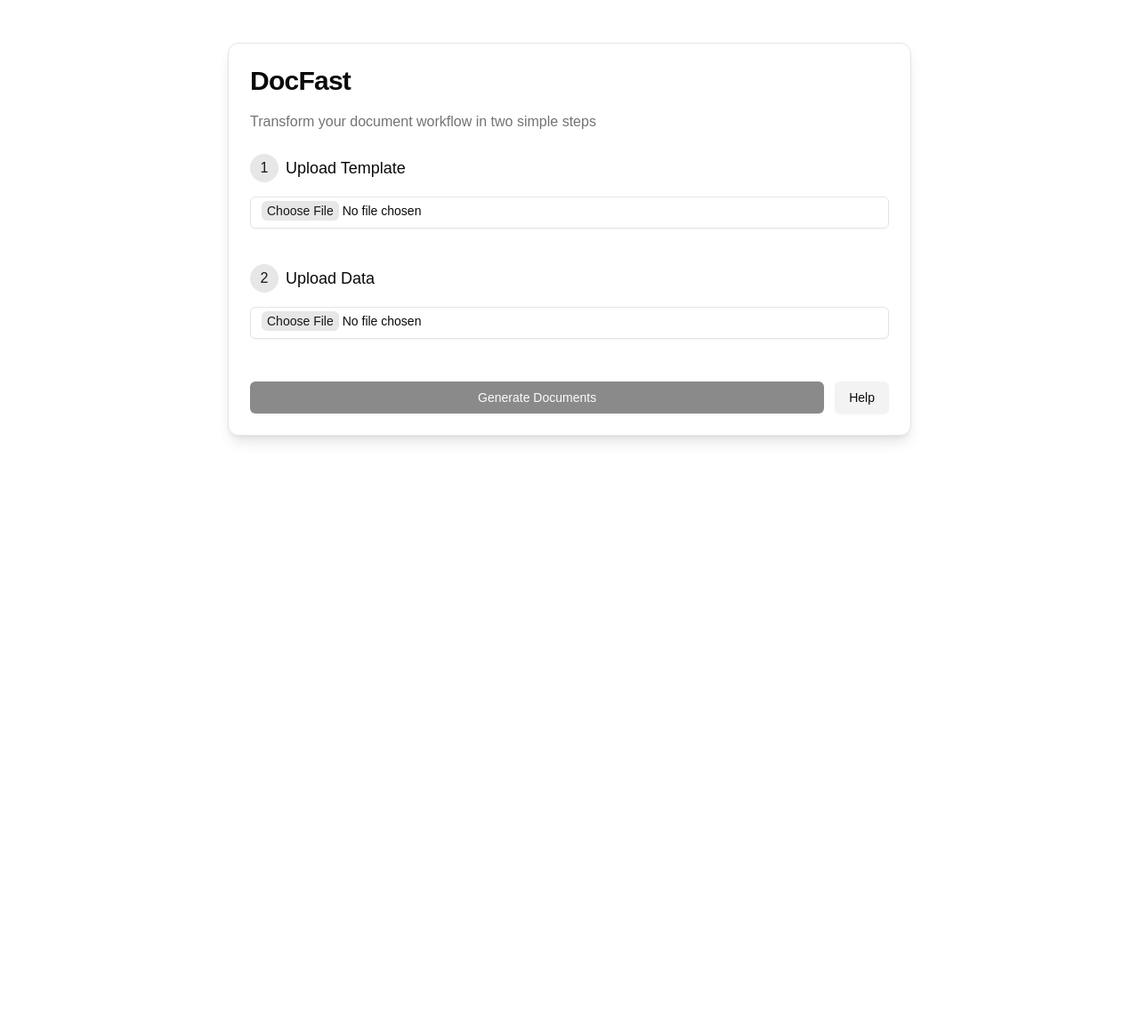
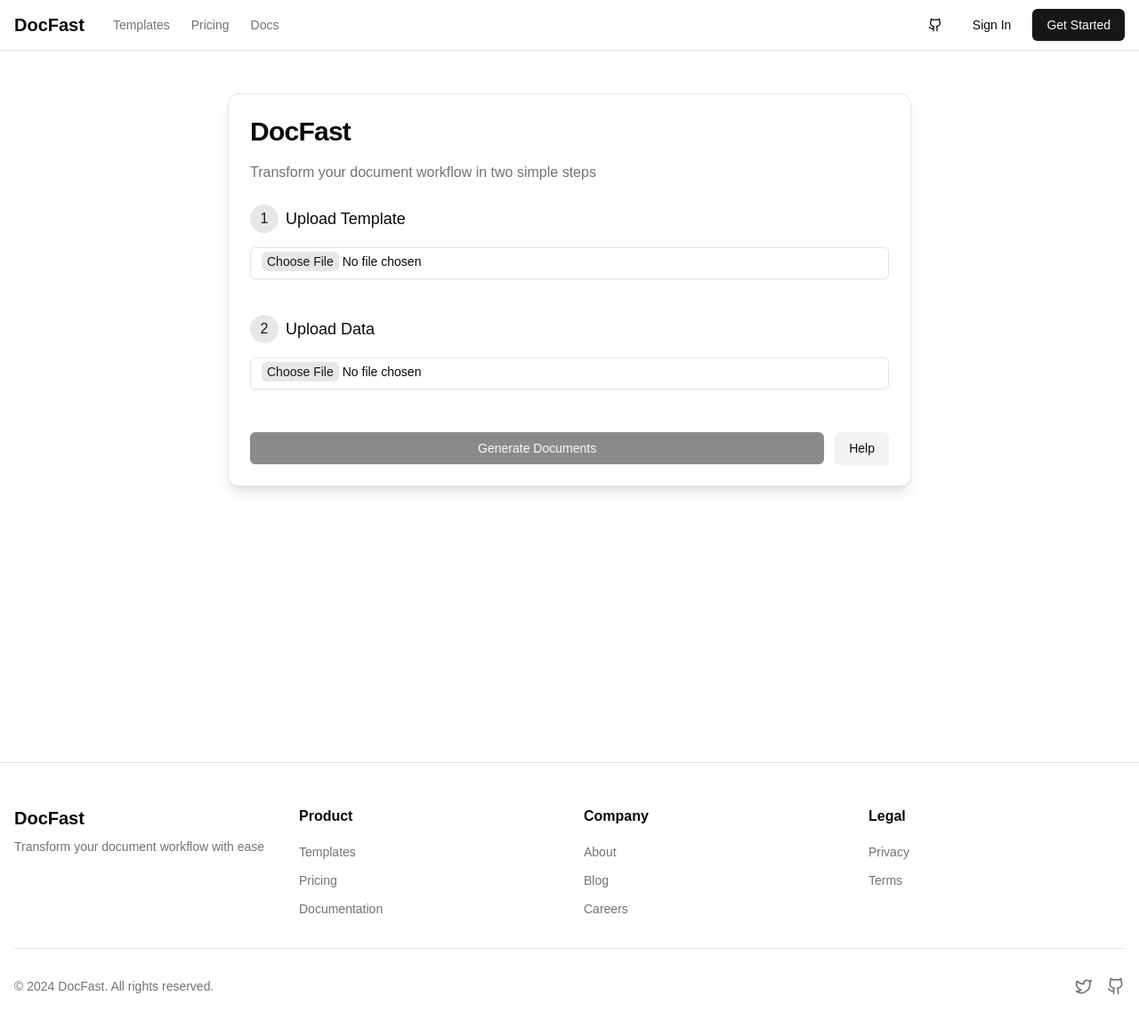
Before and after one commit to ralpholazo24/docfast, a Next.js app: page / in a window 1280 px wide. Shown: the top 1156 px of the page at 89% size. Before the commit the page ends 800 px from the top, so only its background shows below. Built offline with nearby package versions, Linux system fonts and the light colour scheme.

Commit message:
Add navbar and footer

```diff
--- a/src/app/page.tsx
+++ b/src/app/page.tsx
@@ -12,6 +12,8 @@ import { DataPreview } from '@/components/document-generator/data-preview';
 import { GenerateButton } from '@/components/document-generator/generate-button';
 import { UserGuide } from '@/components/shared/guide';
 import type { CsvPreview } from '@/components/document-generator/types';
+import { Navbar } from "@/components/layout/navbar";
+import { Footer } from "@/components/layout/footer";
 
 export default function Page() {
   const [document, setDocument] = useState<File | null>(null);
@@ -90,7 +92,11 @@ export default function Page() {
   };
 
   return (
+    <>
+
+      <Navbar />
       <div className="container mx-auto py-12 px-4 min-h-screen bg-background/50">
+
         <Card className="w-full max-w-3xl mx-auto shadow-lg">
           <CardHeader className="space-y-4 pb-6">
             <CardTitle className="text-3xl font-medium font-bold">DocFast</CardTitle>
@@ -147,5 +153,7 @@ export default function Page() {
           </Dialog>
         )}
       </div>
+      <Footer />
+    </>
   );
 }
--- /dev/null
+++ b/src/components/layout/footer.tsx
@@ -0,0 +1,91 @@
+import { Github, Twitter } from "lucide-react";
+import Link from "next/link";
+
+export function Footer() {
+  return (
+    <footer className="border-t bg-background">
+      <div className="container mx-auto px-4 py-8 md:py-12">
+        <div className="grid grid-cols-1 sm:grid-cols-2 md:grid-cols-4 gap-8">
+          <div className="col-span-1 sm:col-span-2 md:col-span-1">
+            <Link href="/" className="flex items-center space-x-2">
+              <span className="font-bold text-xl">DocFast</span>
+            </Link>
+            <p className="mt-2 text-sm text-muted-foreground">
+              Transform your document workflow with ease
+            </p>
+          </div>
+          <div className="space-y-6 sm:space-y-0 sm:grid sm:grid-cols-2 md:grid-cols-3 col-span-1 sm:col-span-2 md:col-span-3 gap-8">
+            <div>
+              <h3 className="font-semibold mb-4">Product</h3>
+              <ul className="space-y-2">
+                <li>
+                  <Link href="/templates" className="text-sm text-muted-foreground hover:text-primary">
+                    Templates
+                  </Link>
+                </li>
+                <li>
+                  <Link href="/pricing" className="text-sm text-muted-foreground hover:text-primary">
+                    Pricing
+                  </Link>
+                </li>
+                <li>
+                  <Link href="/docs" className="text-sm text-muted-foreground hover:text-primary">
+                    Documentation
+                  </Link>
+                </li>
+              </ul>
+            </div>
+            <div>
+              <h3 className="font-semibold mb-4">Company</h3>
+              <ul className="space-y-2">
+                <li>
+                  <Link href="/about" className="text-sm text-muted-foreground hover:text-primary">
+                    About
+                  </Link>
+                </li>
+                <li>
+                  <Link href="/blog" className="text-sm text-muted-foreground hover:text-primary">
+                    Blog
+                  </Link>
+                </li>
+                <li>
+                  <Link href="/careers" className="text-sm text-muted-foreground hover:text-primary">
+                    Careers
+                  </Link>
+                </li>
+              </ul>
+            </div>
+            <div>
+              <h3 className="font-semibold mb-4">Legal</h3>
+              <ul className="space-y-2">
+                <li>
+                  <Link href="/privacy" className="text-sm text-muted-foreground hover:text-primary">
+                    Privacy
+                  </Link>
+                </li>
+                <li>
+                  <Link href="/terms" className="text-sm text-muted-foreground hover:text-primary">
+                    Terms
+                  </Link>
+                </li>
+              </ul>
+            </div>
+          </div>
+        </div>
+        <div className="mt-8 pt-8 border-t flex flex-col-reverse md:flex-row justify-between items-center gap-4">
+          <p className="text-sm text-muted-foreground text-center md:text-left">
+            © {new Date().getFullYear()} DocFast. All rights reserved.
+          </p>
+          <div className="flex items-center gap-4">
+            <Link href="https://twitter.com/docfast" target="_blank" className="text-muted-foreground hover:text-primary">
+              <Twitter className="h-5 w-5" />
+            </Link>
+            <Link href="https://github.com/yourusername/docfast" target="_blank" className="text-muted-foreground hover:text-primary">
+              <Github className="h-5 w-5" />
+            </Link>
+          </div>
+        </div>
+      </div>
+    </footer>
+  );
+}
--- /dev/null
+++ b/src/components/layout/navbar.tsx
@@ -0,0 +1,48 @@
+import { Button } from "@/components/ui/button";
+import { Github } from "lucide-react";
+import Link from "next/link";
+
+export function Navbar() {
+  return (
+    <header className="sticky top-0 z-50 w-full border-b bg-background/95 backdrop-blur supports-[backdrop-filter]:bg-background/60">
+      <div className="container mx-auto px-4 flex h-14 items-center justify-between">
+        <div className="flex items-center gap-8">
+          <Link href="/" className="flex items-center space-x-2">
+            <span className="font-bold text-xl">DocFast</span>
+          </Link>
+          <nav className="hidden md:flex gap-6">
+            <Link
+              href="/templates"
+              className="text-sm font-medium text-muted-foreground transition-colors hover:text-primary"
+            >
+              Templates
+            </Link>
+            <Link
+              href="/pricing"
+              className="text-sm font-medium text-muted-foreground transition-colors hover:text-primary"
+            >
+              Pricing
+            </Link>
+            <Link
+              href="/docs"
+              className="text-sm font-medium text-muted-foreground transition-colors hover:text-primary"
+            >
+              Docs
+            </Link>
+          </nav>
+        </div>
+        <div className="flex items-center gap-2">
+          <Button variant="ghost" size="icon" asChild>
+            <Link href="https://github.com/yourusername/docfast" target="_blank">
+              <Github className="h-5 w-5" />
+            </Link>
+          </Button>
+          <Button variant="ghost" className="hidden md:flex">
+            Sign In
+          </Button>
+          <Button>Get Started</Button>
+        </div>
+      </div>
+    </header>
+  );
+}
```
Lines whose indentation alone changed are shown as unchanged.
